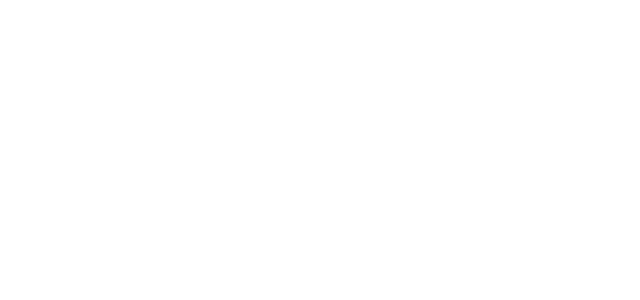
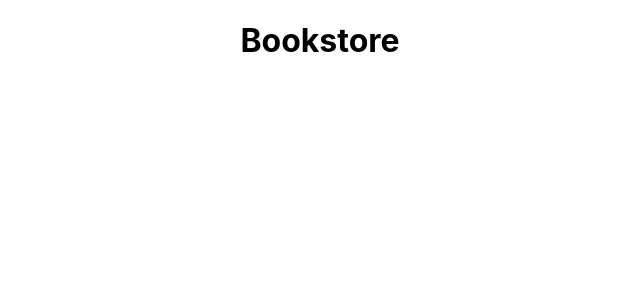
Before and after one commit to Juakata/bookstore, a React (Create React App) app: page / in a window 1280 px wide. Shown: the top 300 px of the page, without its empty margins (320-960 px from the left). Built offline with nearby package versions, Linux system fonts and the light colour scheme; the HTML template or start-up script is replaced by a standard one.

Commit message:
Add redux, Add buildpack

```diff
--- a/package.json
+++ b/package.json
@@ -8,7 +8,9 @@
     "@testing-library/user-event": "^7.1.2",
     "react": "^16.12.0",
     "react-dom": "^16.12.0",
-    "react-scripts": "3.4.0"
+    "react-redux": "^7.2.0",
+    "react-scripts": "3.4.0",
+    "redux": "^4.0.5"
   },
   "scripts": {
     "start": "react-scripts start",
--- a/src/App.js
+++ b/src/App.js
@@ -3,7 +3,9 @@
 
 function App() {
   return (
-    <div className="App" />
+    <div className="App">
+      <h1>Bookstore</h1>
+    </div>
   );
 }
 
```
Also changed, not shown: 1 other file (tests, documents, lock files or other folders).
